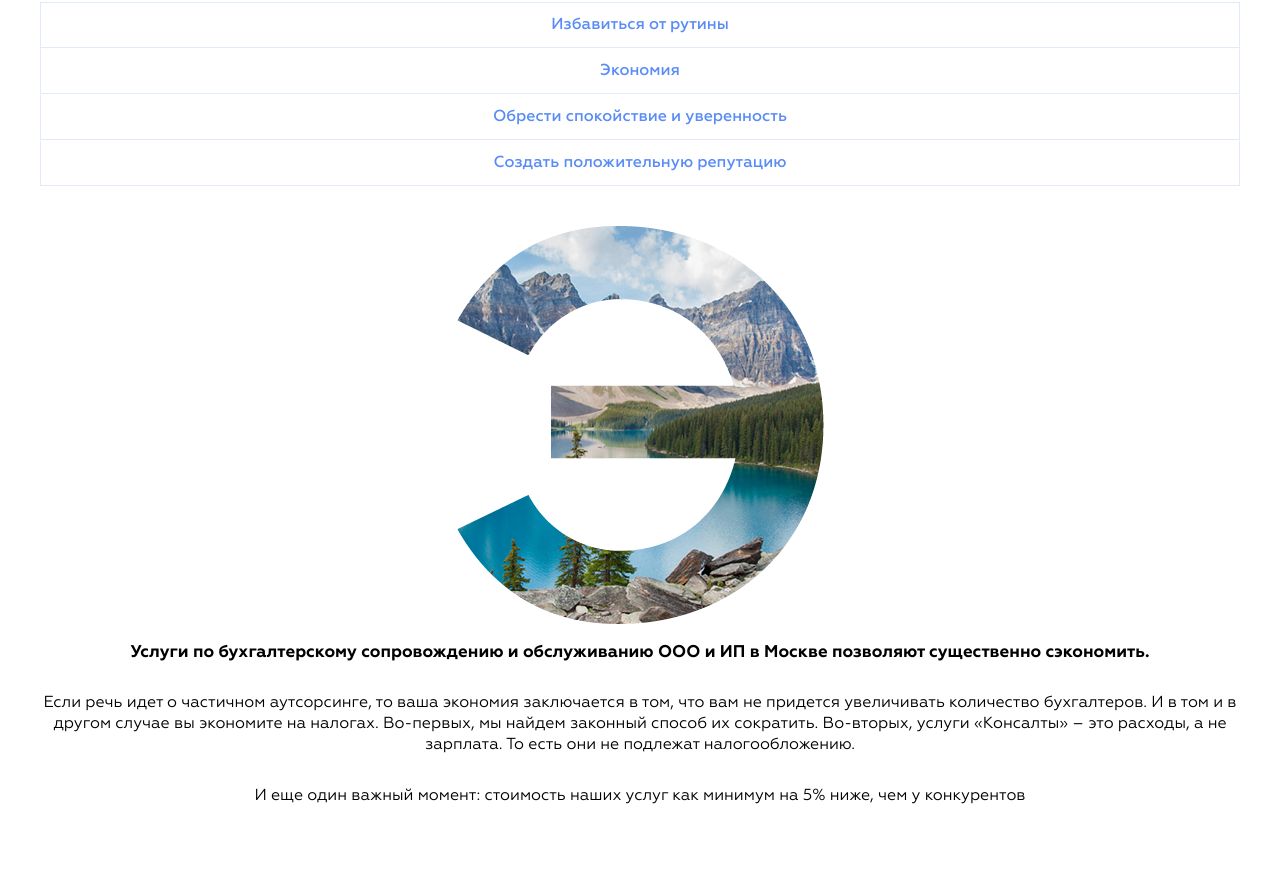
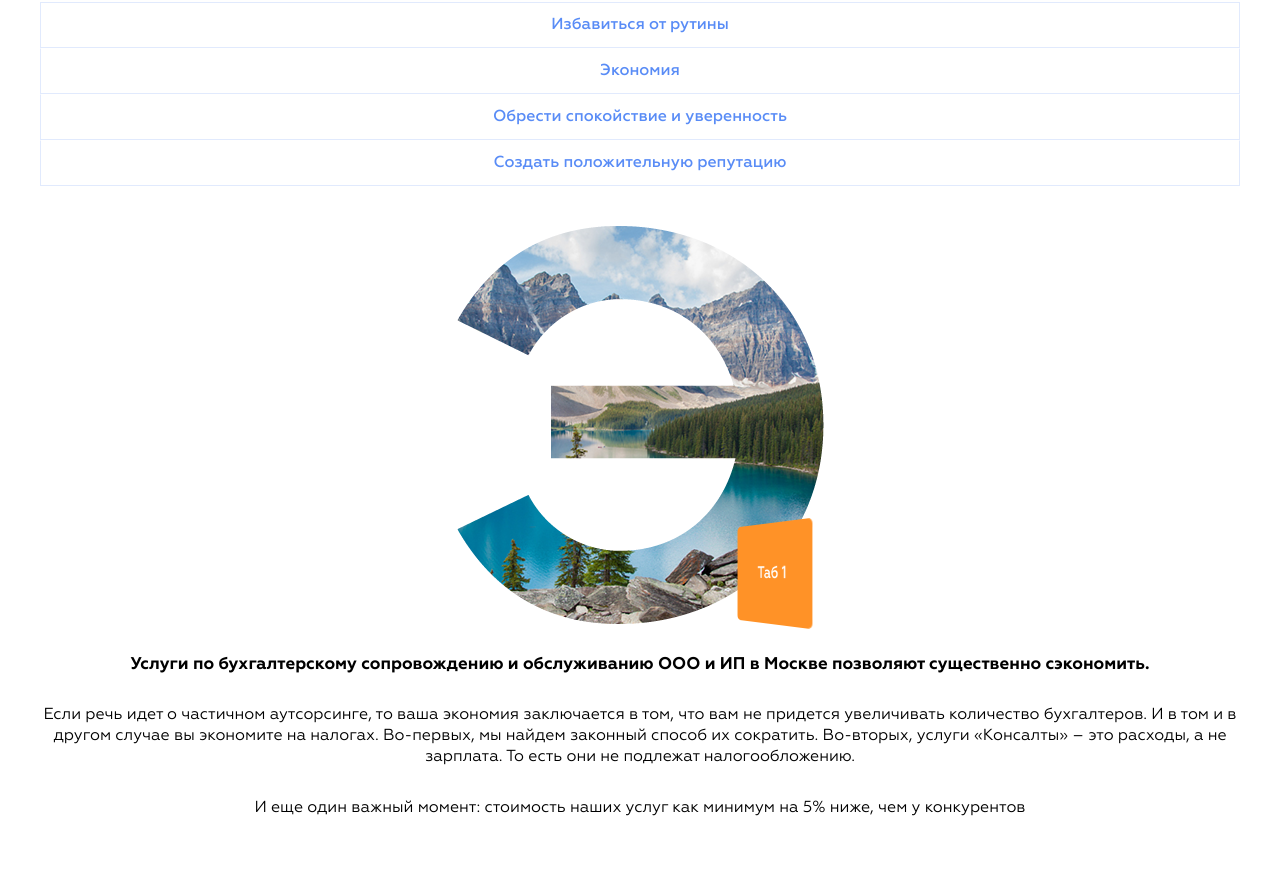
Before and after one commit to webistomin/accounting-adaptive, a website: page src/index.html in a window 1280 px wide. Shown: the part 2054-2928 px from the top of the page. Drawn offline with nearby package versions, Linux system fonts and the light colour scheme; files that its build step writes are made by us from their sources.

Commit message:
Сделал ссылку

```diff
--- a/src/index.html
+++ b/src/index.html
@@ -134,7 +134,7 @@
         <div class="features__feature tabs-pane active" data-tabs-pane id="taba">
           <div class="features__column">
             <img src="img/tab.png" alt="" class="features__img">
-            <a href="" class="features__btn btn">Узнать больше</a>
+            <a href="" class="features__btn btn">Таб 1</a>
           </div>
           <div class="features__column">
             <strong class="features__desc">Услуги по бухгалтерскому сопровождению и обслуживанию ООО и ИП в Москве позволяют существенно сэкономить. </strong>
@@ -146,8 +146,8 @@
         </div>
         <div class="features__feature tabs-pane" data-tabs-pane id="tabb">
           <div class="features__column">
-            <img src="" alt="" class="features__img">
-            <a href="" class="features__btn btn">Узнать больше</a>
+            <img src="img/tab.png" alt="" class="features__img">
+            <a href="" class="features__btn btn">Таб 2</a>
           </div>
           <div class="features__column">
             <strong class="features__desc">Услуги по бухгалтерскому сопровождению и обслуживанию ООО и ИП в Москве позволяют существенно сэкономить. </strong>
@@ -159,8 +159,8 @@
         </div>
         <div class="features__feature tabs-pane" data-tabs-pane id="tabc">
           <div class="features__column">
-            <img src="" alt="" class="features__img">
-            <a href="" class="features__btn btn">Узнать больше</a>
+            <img src="img/tab.png" alt="" class="features__img">
+            <a href="" class="features__btn btn">Таб 3</a>
           </div>
           <div class="features__column">
             <strong class="features__desc">Услуги по бухгалтерскому сопровождению и обслуживанию ООО и ИП в Москве позволяют существенно сэкономить. </strong>
@@ -172,8 +172,8 @@
         </div>
         <div class="features__feature tabs-pane" data-tabs-pane id="tabd">
           <div class="features__column">
-            <img src="" alt="" class="features__img">
-            <a href="" class="features__btn btn">Узнать больше</a>
+            <img src="img/tab.png" alt="" class="features__img">
+            <a href="" class="features__btn btn">Таб 4</a>
           </div>
           <div class="features__column">
             <strong class="features__desc">Услуги по бухгалтерскому сопровождению и обслуживанию ООО и ИП в Москве позволяют существенно сэкономить. </strong>
--- a/src/less/blocks/features.less
+++ b/src/less/blocks/features.less
@@ -56,6 +56,7 @@
   }
 
   &__column {
+    position: relative;
     display: flex;
     flex-direction: column;
     align-items: center;
@@ -70,6 +71,7 @@
     font-size: 17px;
     line-height: 21px;
     margin-bottom: 30px;
+    margin-top: 30px;
   }
 
   &__text {
@@ -82,4 +84,21 @@
     line-height: 21px;
     margin-bottom: 30px;
   }
+
+  &__btn {
+    position: absolute;
+    display: block;
+    width: 105px;
+    background-color: #ff9227;
+    bottom: 0;
+    right: 0;
+    font-family: Geometria, sans-serif;
+    font-style: normal;
+    font-weight: 500;
+    color: #ffffff;
+    font-size: 17px;
+    padding: 40px 0;
+    transform: perspective(400px) rotateY(-45deg);
+    border-radius: 5px;
+  }
 }
```
